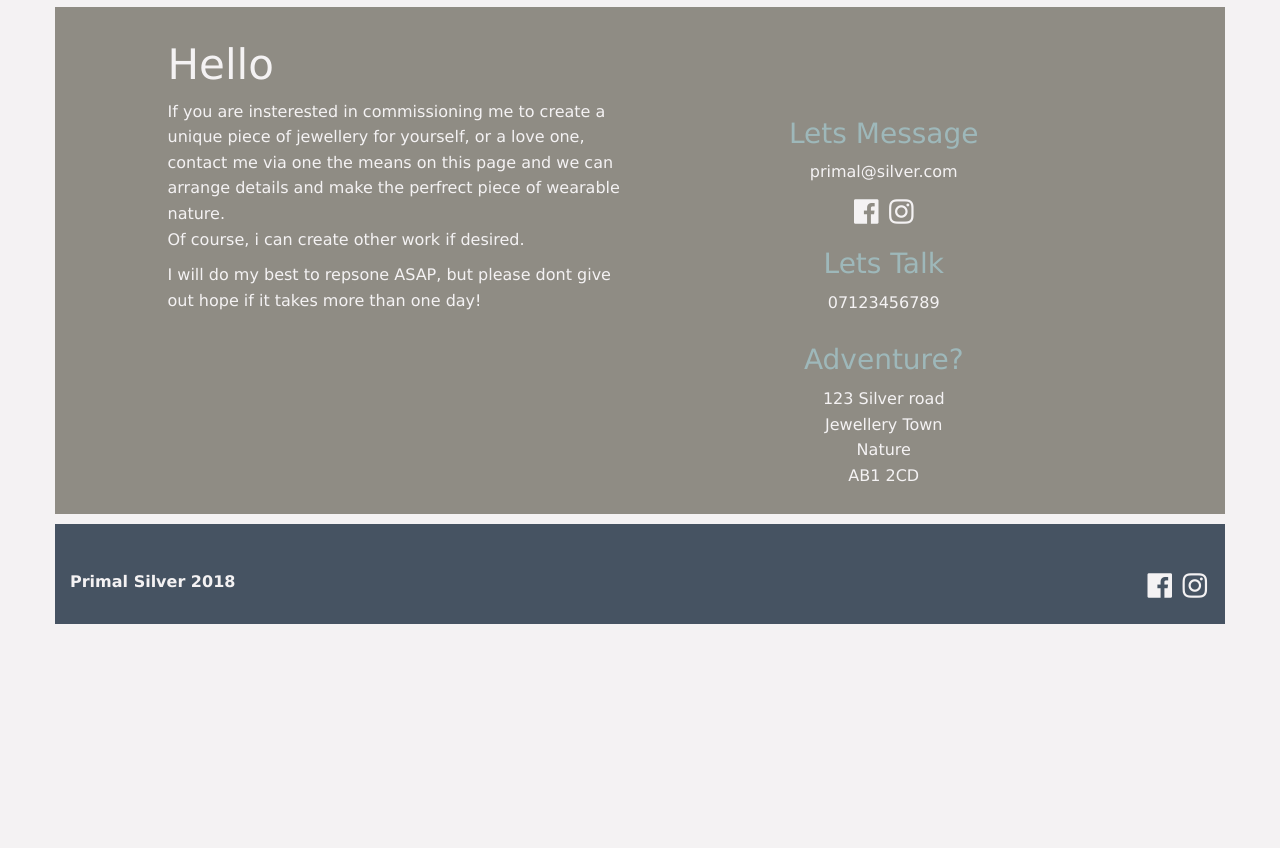
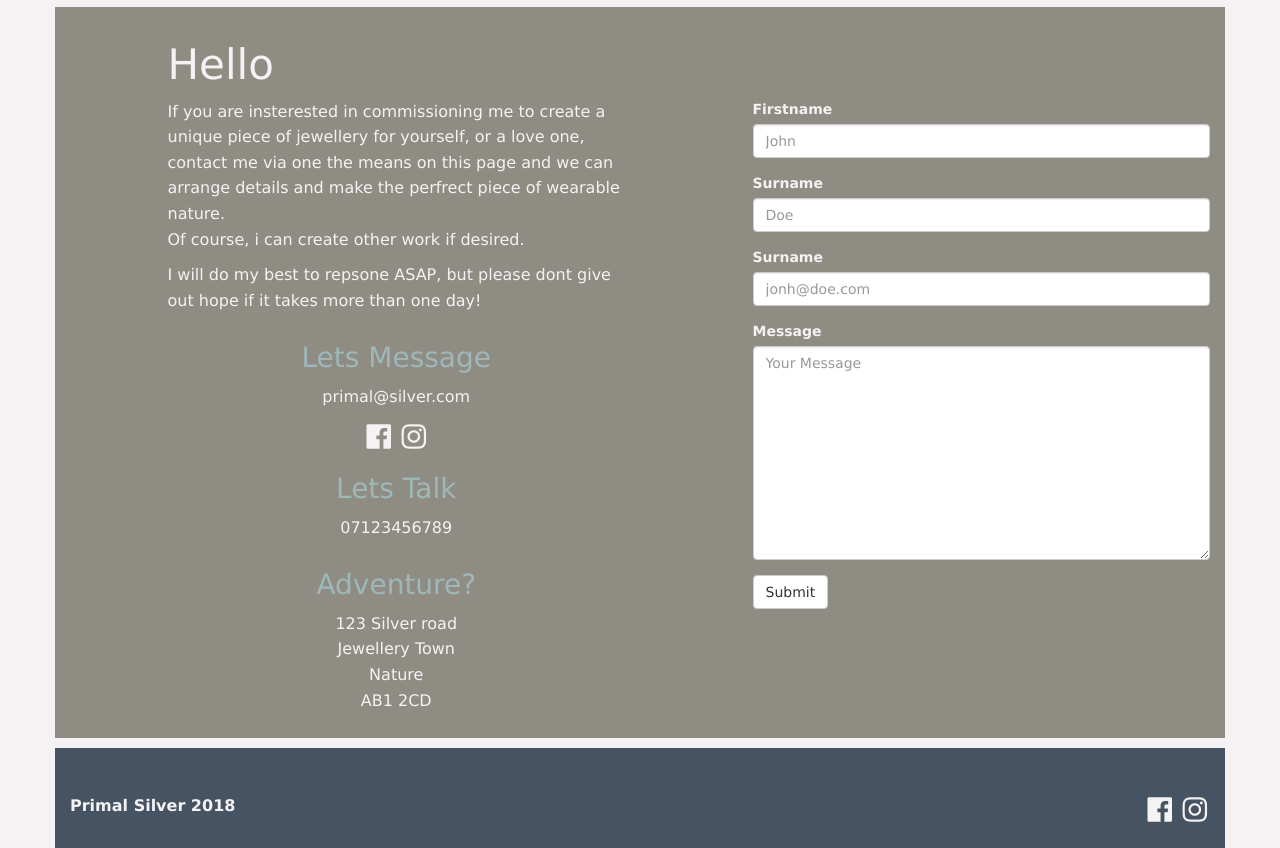
Before and after one commit to SamuelWatson89/primal-silver, a plain HTML site: page contact.html in a window 1280 px wide. Shown: the part 440-1288 px from the top of the page. Before the commit the page ends 1064 px from the top, so only its background shows below. Drawn offline with nearby package versions, Linux system fonts and the light colour scheme.

Commit message:
Added contact form

```diff
--- a/contact.html
+++ b/contact.html
@@ -49,7 +49,7 @@
         <section class="row hero">
             <div class="col-sm-12 col-md-8 col-md-offset-2">
                 <div class="hero-body text-center">
-                    <h2><strong>Lets craft nautre, together!</strong><br>
+                    <h2><strong>Lets craft nature, together!</strong><br>
                         <small>Why not get in contact in one of the ways below</small></h2>
                 </div>
             </div>
@@ -67,9 +67,8 @@
                     <br>Of course, i can create other work if desired.</p>
                 <p class="bottom">I will do my best to repsone ASAP, but please dont give out hope if it takes more
                     than one day!</p>
-            </div>
 
-            <div class="col-xs-12 col-md-5 text-center info">
+                <div class="text-center info">
                     <div class="col-xs-12">
                         <span class="sr-only">Address</span>
                         <h3>Lets Message</h3>
@@ -89,6 +88,34 @@
                         <h3>Adventure?</h3>
                         <p>123 Silver road<br> Jewellery Town<br> Nature<br> AB1 2CD</p>
                     </div>
+                </div>
+            </div>
+
+            <div class="col-xs-10 col-xs-offset-1 col-md-5">
+                <form>
+                    <div class="form-group">
+                        <label for="firstname">Firstname</label>
+                        <input type="text" class="form-control" id="firstname" placeholder="John" required>
+                    </div>
+
+                    <div class="form-group">
+                        <label for="surname">Surname</label>
+                        <input type="text" class="form-control" id="surname" placeholder="Doe" required>
+                    </div>
+
+                    <div class="form-group">
+                        <label for="email">Surname</label>
+                        <input type="email" class="form-control" id="email" placeholder="jonh@doe.com" required>
+                    </div>
+
+                    <div class="form-group">
+                        <label for="messagearea">Message</label>
+                        <textarea type="text" class="form-control" id="messagearea" placeholder="Your Message" rows="10"
+                            required></textarea>
+                    </div>
+                    <button type="submit" class="btn btn-default" data-toggle="tooltip" data-placement="right" title="Form currently not functional">Submit</button>
+                    <span class="visible-xs bg-warning dark">This form is curently non-functional for this project.</span>
+                </form>
             </div>
         </section>
     </main>
@@ -110,6 +137,12 @@
     <script src="https://code.jquery.com/jquery-3.3.1.min.js" integrity="sha256-FgpCb/KJQlLNfOu91ta32o/NMZxltwRo8QtmkMRdAu8="
         crossorigin="anonymous"></script>
     <script type="text/javascript" src="https://stackpath.bootstrapcdn.com/bootstrap/3.3.7/js/bootstrap.min.js"></script>
+
+    <script>
+        $(function () {
+            $('[data-toggle="tooltip"]').tooltip()
+        })
+    </script>
 </body>
 
 </html>
```
Also changed, not shown: work.html (+8 -7 lines). Lines whose indentation alone changed are shown as unchanged.
